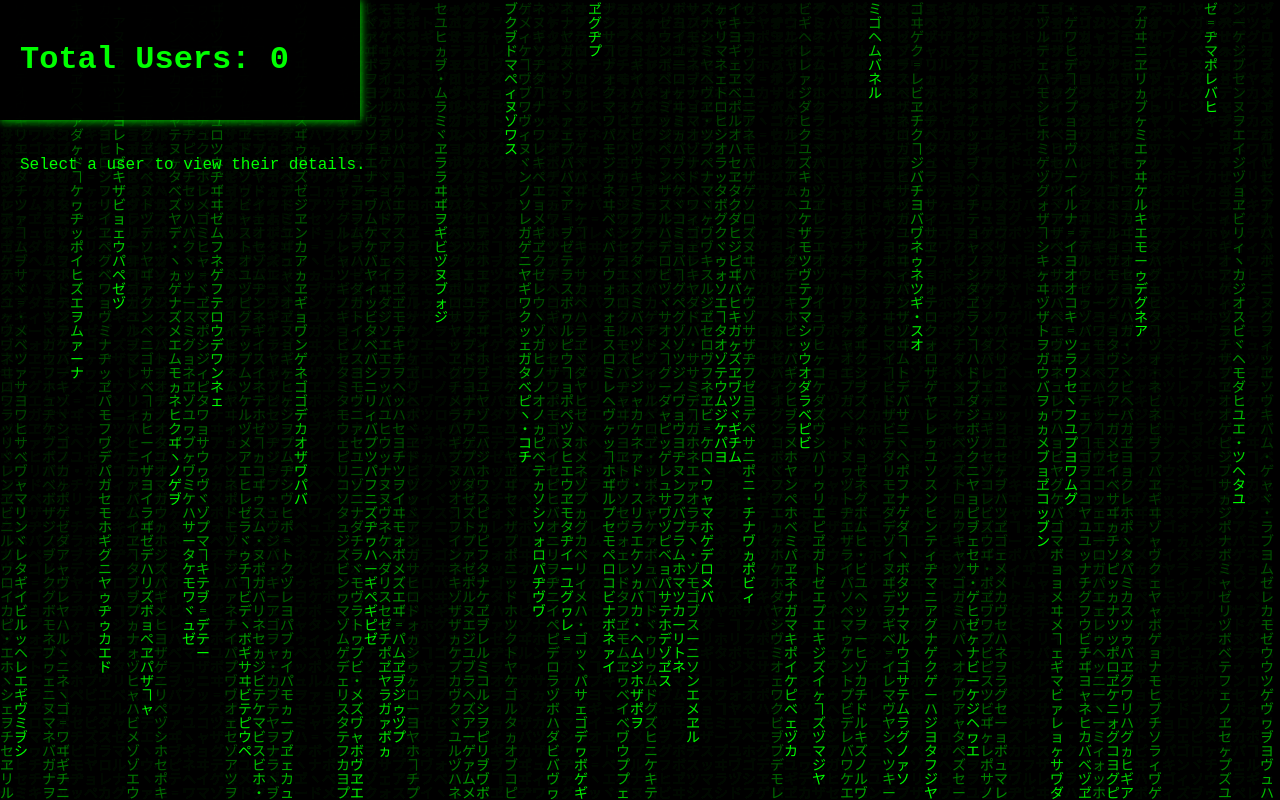
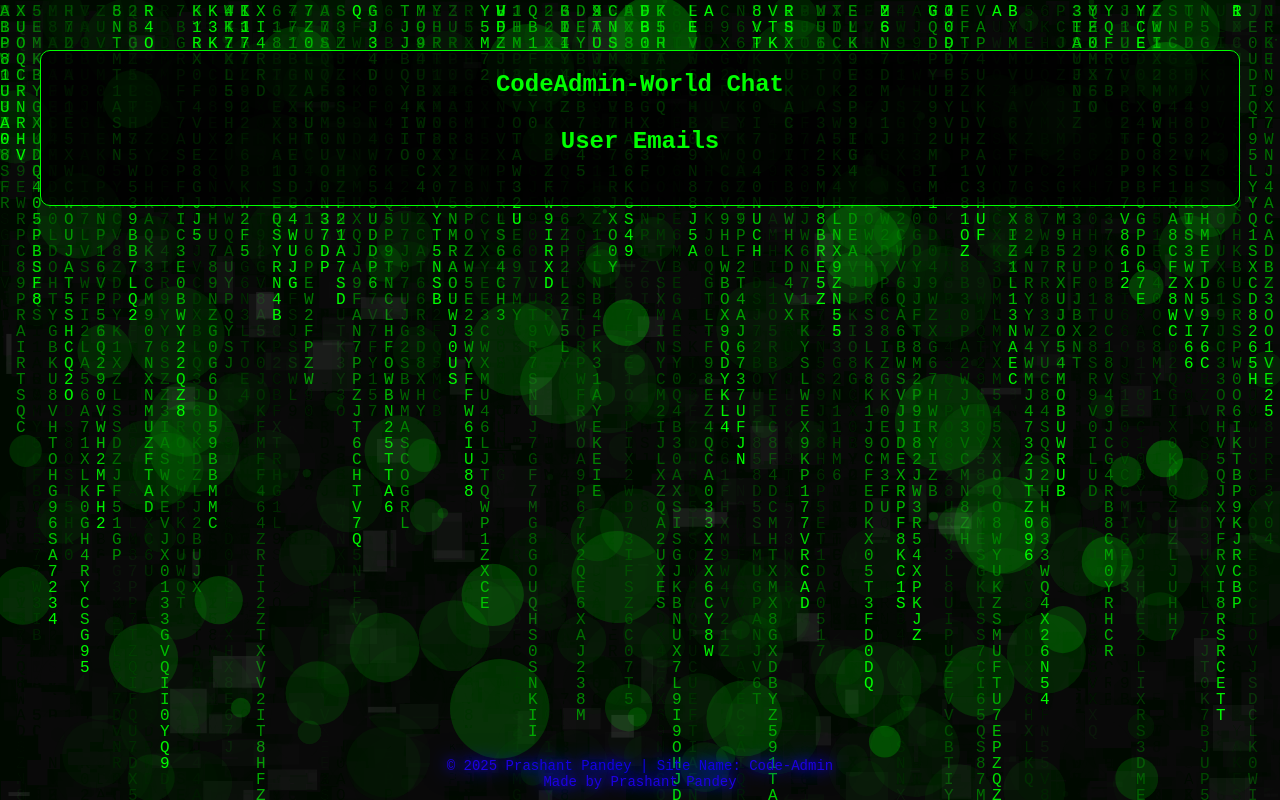
Before and after one commit to LastcluegamerYT/CoreAdmin, a Flask app: page /admin in a window 1280 px wide. Run offline with Flask 3, Linux system fonts and the light colour scheme.

Commit message:
Update admin.html

```diff
--- a/templates/admin.html
+++ b/templates/admin.html
@@ -3,244 +3,228 @@
 <head>
     <meta charset="UTF-8">
     <meta name="viewport" content="width=device-width, initial-scale=1.0">
-    <title>Admin Panel</title>
+    <title>Admin Panel - Hacker Vibes</title>
     <style>
-        /* Global Styles */
+        * {
+            margin: 0;
+            padding: 0;
+            box-sizing: border-box;
+        }
         body {
-            margin: 0;
             font-family: 'Courier New', Courier, monospace;
             background: black;
-            color: #00FF00;
+            color: #00ff00;
             overflow: hidden;
         }
-
-        /* Matrix Animation */
         canvas {
             position: fixed;
             top: 0;
             left: 0;
-            width: 100%;
-            height: 100%;
             z-index: -1;
         }
-
-        /* Layout Styles */
         .container {
-            display: flex;
-            height: 100vh;
+            max-width: 1200px;
+            margin: 50px auto;
+            padding: 20px;
+            background: rgba(0, 0, 0, 0.8);
+            border: 1px solid #00ff00;
+            border-radius: 10px;
+            overflow-y: auto;
+            max-height: 80vh;
         }
-
-        .sidebar {
-            width: 25%;
-            background: rgba(0, 0, 0, 0.9);
-            padding: 20px;
-            box-shadow: 0 0 10px #00FF00;
-            overflow-y: auto;
+        .section {
+            margin-bottom: 30px;
         }
-
-        .sidebar h2 {
-            margin: 0 0 10px 0;
-            color: #00FF00;
+        .section h2 {
+            margin-bottom: 15px;
+            color: #00ff00;
             text-align: center;
         }
-
-        .user-list {
-            list-style: none;
-            padding: 0;
+        .message {
+            margin-bottom: 10px;
+            padding: 10px;
+            background: rgba(0, 255, 0, 0.1);
+            border-radius: 5px;
+            white-space: pre-wrap; /* Preserve line breaks */
+            overflow: hidden;
         }
-
-        .user-list li {
-            cursor: pointer;
-            padding: 10px;
-            border: 1px solid #00FF00;
-            margin-bottom: 5px;
-            transition: background 0.3s;
+        .message .content {
+            max-height: 100px;
+            overflow: hidden;
+            text-overflow: ellipsis;
         }
-
-        .user-list li:hover {
-            background: #003300;
+        .message .content.expanded {
+            max-height: none;
         }
-
-        .content {
-            flex: 1;
-            padding: 20px;
-            overflow-y: auto;
-        }
-
-        .content h2 {
-            margin-top: 0;
-        }
-
-        .card {
-            background: rgba(0, 0, 0, 0.8);
-            padding: 20px;
-            margin-bottom: 20px;
-            border: 1px solid #00FF00;
-            box-shadow: 0 0 10px #00FF00;
-        }
-
-        .refresh-btn {
-            position: fixed;
-            top: 10px;
-            right: 10px;
-            background: #00FF00;
+        .message button {
+            margin-top: 10px;
+            padding: 5px;
+            background: #00ff00;
             color: black;
             border: none;
-            padding: 10px 20px;
+            border-radius: 3px;
             cursor: pointer;
-            font-size: 16px;
         }
+        .message button:hover {
+            background: #009900;
+        }
+        footer {
+    position: fixed;
+    bottom: 10px;
+    width: 100%;
+    text-align: center;
+    font-size: 1.2em; /* Slightly larger font for emphasis */
+    color: #ff0000; /* Initial color */
+    text-shadow: 0 0 10px #ff0000, 0 0 20px #ff0000, 0 0 30px #ff0000; /* Initial glow effect */
+    font-family: 'Courier New', Courier, monospace; /* Hacker-style font */
+    animation: glow 1s infinite alternate; /* Animation to change colors */
+}
 
-        .refresh-btn:hover {
-            background: #003300;
-            color: #00FF00;
-        }
+@keyframes glow {
+    0% {
+        color: #ff0000; /* Red */
+        text-shadow: 0 0 10px #ff0000, 0 0 20px #ff0000, 0 0 30px #ff0000;
+    }
+    100% {
+        color: #0000ff; /* Blue */
+        text-shadow: 0 0 10px #0000ff, 0 0 20px #0000ff, 0 0 30px #0000ff;
+    }
+}
     </style>
 </head>
 <body>
-    <!-- Canvas for Matrix Animation -->
-    <canvas id="matrix"></canvas>
-
-    <!-- Admin Panel -->
-    <div class="admin-panel">
-        <div class="sidebar">
-            <h1 id="total-users">Total Users: 0</h1>
-            <ul id="user-list"></ul>
+    <canvas id="backgroundCanvas"></canvas>
+    <div class="container">
+        <div class="section" id="world-chat">
+            <h2>CodeAdmin-World Chat</h2>
+            <div id="chat-messages"></div>
         </div>
-        <div class="content">
-            <div id="user-data">
-                <p>Select a user to view their details.</p>
-            </div>
+        <div class="section" id="emails">
+            <h2>User Emails</h2>
+            <div id="email-messages"></div>
         </div>
     </div>
+    <footer style="text-align: center; margin-top: 20px; font-size: 14px; color: #888;">
+        &copy; 2025 Prashant Pandey | Site Name: Code-Admin<br>
+        Made by Prashant Pandey
+    </footer>
+    <script>
+        const chatContainer = document.getElementById('chat-messages');
+        const emailContainer = document.getElementById('email-messages');
 
-    <script>
-        // Matrix Animation
-        const canvas = document.getElementById('matrix');
+        async function fetchChats() {
+            const response = await fetch('/world_chat');
+            const data = await response.json();
+            chatContainer.innerHTML = '';
+
+            data.chats.forEach(chat => {
+                const chatElement = document.createElement('div');
+                chatElement.classList.add('message');
+                chatElement.innerHTML = `<strong>${chat.username}</strong> (${formatTime(chat.timestamp)}):
+                                         <div class="content">${chat.message}</div>`;
+
+                const toggleButton = document.createElement('button');
+                toggleButton.textContent = 'Show More';
+                toggleButton.addEventListener('click', () => {
+                    const contentDiv = chatElement.querySelector('.content');
+                    contentDiv.classList.toggle('expanded');
+                    toggleButton.textContent = contentDiv.classList.contains('expanded') ? 'Show Less' : 'Show More';
+                });
+
+                chatElement.appendChild(toggleButton);
+                chatContainer.appendChild(chatElement);
+            });
+        }
+
+        async function fetchEmails() {
+            const response = await fetch('/emails');
+            const data = await response.json();
+            emailContainer.innerHTML = '';
+
+            data.emails.forEach(email => {
+                const emailElement = document.createElement('div');
+                emailElement.classList.add('message');
+                emailElement.innerHTML = `<strong>${email.email}</strong>:
+                                          <div class="content">${email.problem}</div>`;
+
+                const toggleButton = document.createElement('button');
+                toggleButton.textContent = 'Show More';
+                toggleButton.addEventListener('click', () => {
+                    const contentDiv = emailElement.querySelector('.content');
+                    contentDiv.classList.toggle('expanded');
+                    toggleButton.textContent = contentDiv.classList.contains('expanded') ? 'Show Less' : 'Show More';
+                });
+
+                emailElement.appendChild(toggleButton);
+                emailContainer.appendChild(emailElement);
+            });
+        }
+
+        function formatTime(timestamp) {
+            const date = new Date(timestamp);
+            return date.toLocaleString('en-IN', {
+                hour: '2-digit',
+                minute: '2-digit',
+                second: '2-digit',
+                hour12: true,
+            });
+        }
+
+        setInterval(fetchChats, 15000);
+        setInterval(fetchEmails, 15000);
+
+        // Matrix Background Animation
+        const canvas = document.getElementById('backgroundCanvas');
         const ctx = canvas.getContext('2d');
+
         canvas.width = window.innerWidth;
         canvas.height = window.innerHeight;
 
-        const fontSize = 14;
+        const letters = "0123456789ABCDEFGHIJKLMNOPQRSTUVWXYZ";
+        const fontSize = 16;
         const columns = canvas.width / fontSize;
-        const drops = Array.from({ length: Math.floor(columns) }, () => 1);
+        const drops = Array(Math.floor(columns)).fill(1);
 
         function drawMatrix() {
-            ctx.fillStyle = 'rgba(0, 0, 0, 0.05)';
+            ctx.fillStyle = "rgba(0, 0, 0, 0.05)";
             ctx.fillRect(0, 0, canvas.width, canvas.height);
 
-            ctx.fillStyle = '#00FF00';
-            ctx.font = `${fontSize}px monospace`;
+            ctx.fillStyle = "#00ff00";
+            ctx.font = fontSize + "px 'Courier New'";
 
-            drops.forEach((y, i) => {
-                const text = String.fromCharCode(0x30A0 + Math.random() * 96);
-                const x = i * fontSize;
-                ctx.fillText(text, x, y * fontSize);
+            for (let i = 0; i < drops.length; i++) {
+                const text = letters[Math.floor(Math.random() * letters.length)];
+                ctx.fillText(text, i * fontSize, drops[i] * fontSize);
 
-                if (y * fontSize > canvas.height && Math.random() > 0.975) {
+                if (drops[i] * fontSize > canvas.height || Math.random() > 0.95) {
                     drops[i] = 0;
                 }
 
                 drops[i]++;
-            });
-        }
-
-        setInterval(drawMatrix, 50);
-
-        // Fetch and Display Users
-        async function fetchUsers() {
-            try {
-                const response = await fetch('/admin', {
-                    headers: { 'Accept': 'application/json' },
-                });
-
-                if (!response.ok) {
-                    throw new Error(`HTTP error! Status: ${response.status}`);
-                }
-
-                const data = await response.json();
-                updateUserList(data.user_list, data.total_users);
-            } catch (error) {
-                console.error('Error fetching users:', error);
             }
         }
 
-        // Update User List in the UI
-        function updateUserList(userList, totalUsers) {
-            const totalUsersDiv = document.getElementById('total-users');
-            const userListDiv = document.getElementById('user-list');
+        function drawShapes() {
+            for (let i = 0; i < 10; i++) {
+                ctx.beginPath();
+                ctx.arc(Math.random() * canvas.width, Math.random() * canvas.height, Math.random() * 50, 0, Math.PI * 2);
+                ctx.fillStyle = `rgba(0, 255, 0, ${Math.random() * 0.3})`;
+                ctx.fill();
 
-            if (!totalUsersDiv || !userListDiv) {
-                console.error('Error: Required elements not found in the DOM.');
-                return;
+                ctx.beginPath();
+                ctx.rect(Math.random() * canvas.width, Math.random() * canvas.height, Math.random() * 50, Math.random() * 50);
+                ctx.fillStyle = `rgba(255, 255, 255, ${Math.random() * 0.1})`;
+                ctx.fill();
             }
-
-            totalUsersDiv.innerText = `Total Users: ${totalUsers}`;
-            userListDiv.innerHTML = userList
-                .map(
-                    (user) => `
-                <li onclick="fetchUserData('${user}')">${user}</li>
-            `
-                )
-                .join('');
         }
 
-        // Fetch and Display User Data
-        async function fetchUserData(ip) {
-    const userDataDiv = document.getElementById('user-data');
-    if (!userDataDiv) {
-        console.error('Error: User data element not found.');
-        return;
-    }
-
-    userDataDiv.innerHTML = '<p>Loading user data...</p>';
-
-    try {
-        const response = await fetch(`/admin/user/${ip}`);
-        if (!response.ok) {
-            throw new Error(`HTTP error! Status: ${response.status}`);
+        function animate() {
+            drawMatrix();
+            drawShapes();
+            requestAnimationFrame(animate);
         }
 
-        const data = await response.json();
-        console.log(data); // Debug the structure of the response
-
-        // Safely handle data properties
-        const messages = Array.isArray(data.messages) ? data.messages : [];
-        const notifications = Array.isArray(data.notifications) ? data.notifications : [];
-        const email = data.email?.email || 'Not provided';
-        const files = Array.isArray(data.files) ? data.files : [];
-
-        userDataDiv.innerHTML = `
-            <h2>User: ${data.ip}</h2>
-            <div class="card">
-                <h3>Messages</h3>
-                <ul>${messages.map(msg => `<li>${msg.content} (${msg.timestamp})</li>`).join('')}</ul>
-            </div>
-            <div class="card">
-                <h3>Notifications</h3>
-                <ul>${notifications.map(note => `<li>${note.message} (${note.timestamp})</li>`).join('')}</ul>
-            </div>
-            <div class="card">
-                <h3>Email</h3>
-                <p>${email}</p>
-            </div>
-            <div class="card">
-                <h3>Files</h3>
-                <ul>${files.map(file => `<li><a href="/user/files/${data.ip}/${file}" target="_blank">${file}</a></li>`).join('')}</ul>
-            </div>
-        `;
-    } catch (error) {
-        console.error('Error fetching user data:', error);
-        userDataDiv.innerHTML = '<p>Error fetching user data. Please try again later.</p>';
-    }
-}
-
-        // Auto Refresh User List
-        setInterval(fetchUsers, 5000); // Refresh every 5 seconds
-
-        // Initial Load
-        fetchUsers();
+        animate();
     </script>
-
 </body>
 </html>
```
